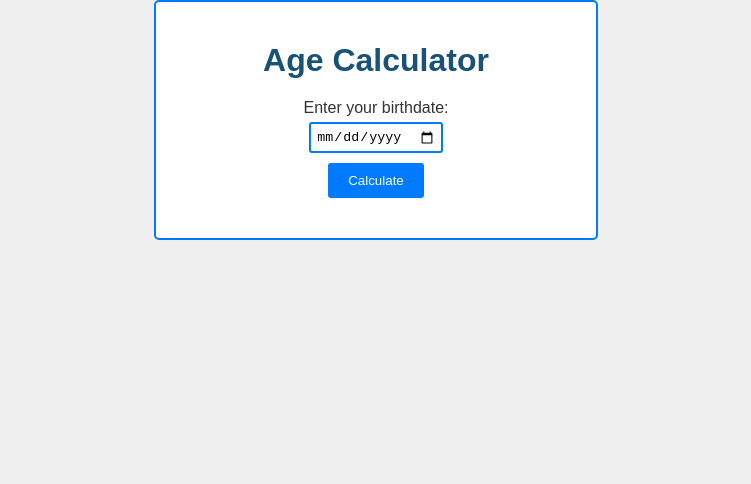
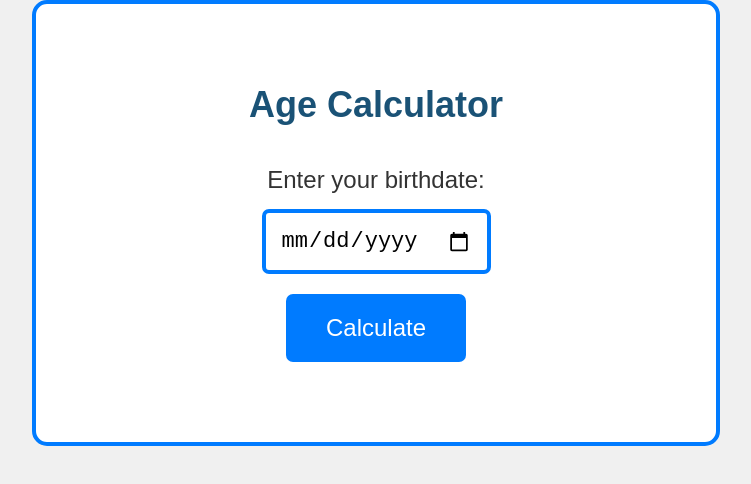
Before and after one commit to chaitanya07061994/Age-Calculator, a plain HTML site: page index.html in a window 1280 px wide. Shown: the whole page, without its empty margins (264-1015 px from the left). Drawn offline with Linux system fonts and the light colour scheme.

Commit message:
Changes Done

```diff
--- a/index.html
+++ b/index.html
@@ -12,52 +12,57 @@
         }
         h1 {
             text-align: center;
-            margin: 20px 0;
-            color: #1a5276; /* Dark blue color for the title */
+            margin: 40px 0;
+            color: #1a5276;
+            font-size: 36px;
         }
         label {
             display: block;
-            margin-bottom: 5px;
+            margin-bottom: 15px;
+            font-size: 24px;
         }
         input {
-            padding: 5px;
-            margin-bottom: 10px;
-            border: 1px solid #ccc;
-            border-radius: 3px;
+            padding: 15px;
+            margin-bottom: 20px;
+            border: 3px solid #ccc;
+            border-radius: 7px;
+            font-size: 22px;
         }
         button {
-            padding: 10px 20px;
+            padding: 20px 40px;
             background-color: #007bff;
             color: #fff;
             border: none;
-            border-radius: 3px;
+            border-radius: 7px;
             cursor: pointer;
+            font-size: 24px;
         }
         #result {
-            margin-top: 20px;
+            margin-top: 40px;
             text-align: center;
-            font-size: 18px;
+            font-size: 28px;
         }
         .error {
             color: red;
             text-align: center;
+            font-size: 24px;
         }
 
         /* Add a blue color border for the dd mm yyyy section */
         #birthdate {
-            border: 2px solid #007bff;
-            padding: 5px;
-            border-radius: 3px;
+            border: 4px solid #007bff;
+            padding: 15px;
+            border-radius: 7px;
         }
 
         /* Add a blue color border for the whole app */
         .container {
-            border: 2px solid #007bff;
-            padding: 20px;
-            max-width: 400px;
+            border: 4px solid #007bff;
+            padding: 40px;
+            max-width: 600px;
             margin: 0 auto;
             background-color: #fff;
-            border-radius: 5px;
+            border-radius: 15px;
         }
     </style>
 </head>
```
